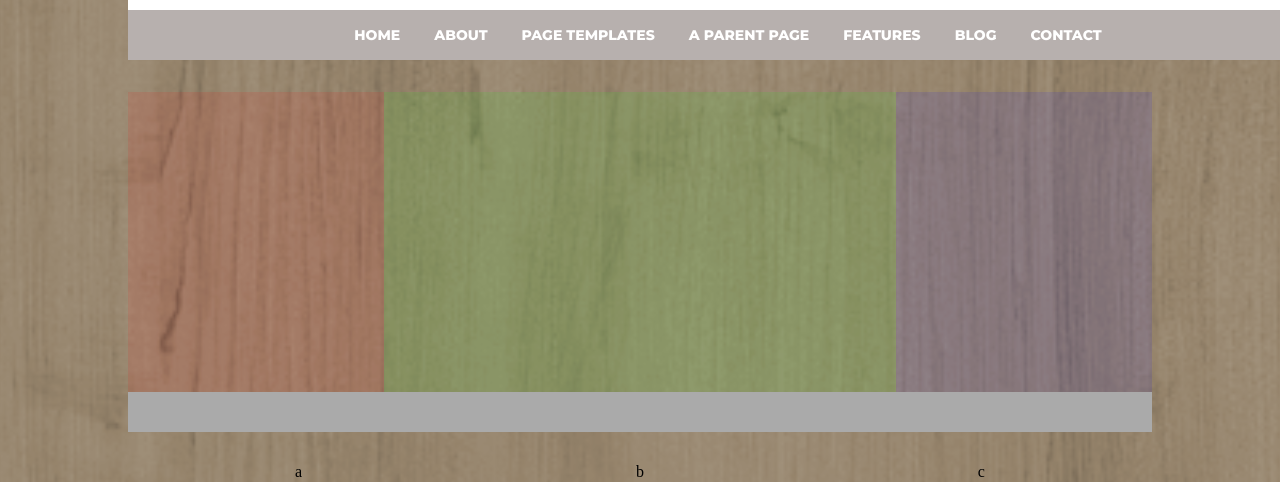
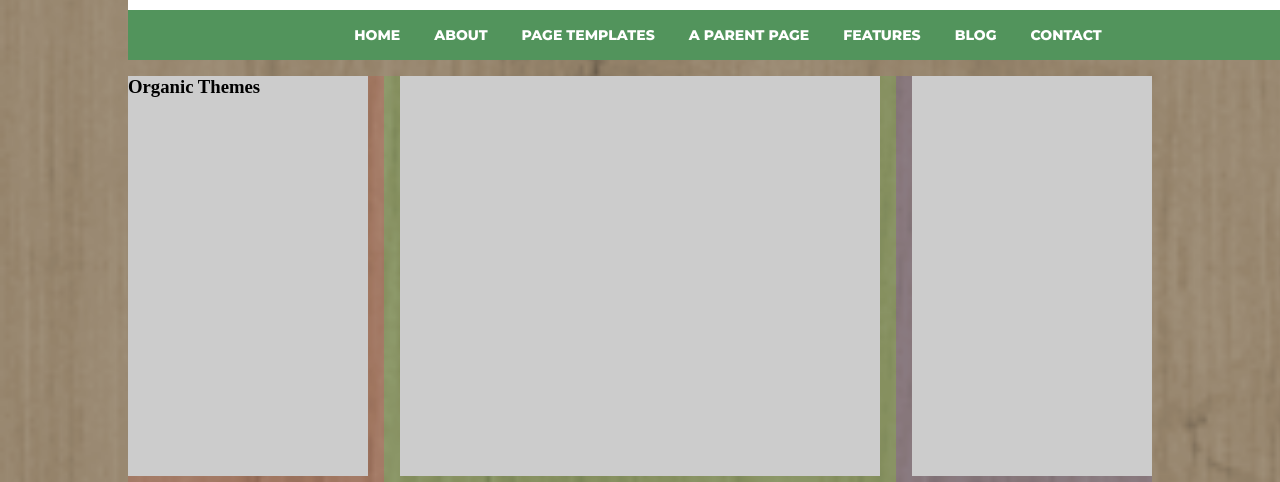
Before and after one commit to Akiras88/htmlcss-struttura-wp, a plain HTML site: page index.html in a window 1280 px wide. Shown: the part 470-952 px from the top of the page. Drawn offline with Linux system fonts and the light colour scheme.

Commit message:
fix main and footer

```diff
--- a/index.html
+++ b/index.html
@@ -7,6 +7,8 @@
     <link rel="stylesheet" href="style/all.min.css">
     <!-- font family header -->
     <link href="https://fonts.googleapis.com/css?family=Montserrat:400,800&display=swap" rel="stylesheet">
+    <!-- font family main and footer -->
+    <link href="https://fonts.googleapis.com/css?family=Roboto:400,700&display=swap" rel="stylesheet">
   </head>
   <body>
     <div id="container">
@@ -46,14 +48,20 @@
     </div>
     <main class="main-content clearfix">
       <!-- columns main -->
-      <div class="col col-1"></div>
-      <div class="box"></div>
-      <div class="col col-2"></div>
-      <div class="box"></div>
-      <div class="col col-3"></div>
-      <div class="box"></div>
-      <div class="box"></div>
-      <div class="box"></div>
+      <div class="col col-1">
+        <div class="box">
+          <h3>Organic Themes</h3>
+
+        </div>
+      </div>
+      <div class="col col-2">
+        <div class="box"></div>
+      </div>
+      <div class="col col-3">
+        <div class="box"></div>
+        <div class="box"></div>
+        <div class="box"></div>
+      </div>
     </main>
     <!-- footer -->
     <footer class="main-footer">
--- a/style/style.css
+++ b/style/style.css
@@ -60,7 +60,7 @@ body {
 /* style navigation menu */
 .main-navigation {
   height: 50px;
-  background-color: #B7B0AE;
+  background-color: #52945C;
   text-align: center;
   line-height: 50px;
   padding: 0 10px;
@@ -84,12 +84,11 @@ body {
   font-weight: 550;
 }
 #menu li a:hover {
-  border-color: #313ADE;
+  border-color: #1F7B2C;
 }
-/* style for columns */
+/* style for columns main */
 .col  {
   float: left;
-  height: 300px;
 }
 .col-1 {
   width: 25%;
@@ -110,6 +109,7 @@ body {
 /* style box inside columns */
 .box {
   width: 100%;
+  height: 400px;
   background-color: #ccc;
   margin-bottom: 32px;
 }
@@ -128,7 +128,8 @@ body {
 .socials li {
   list-style: none;
   float: left;
-  width: calc(100%/3);
+  width: calc(100% / 3);
   height: 80px;
   line-height: 80px;
+
 }
```
